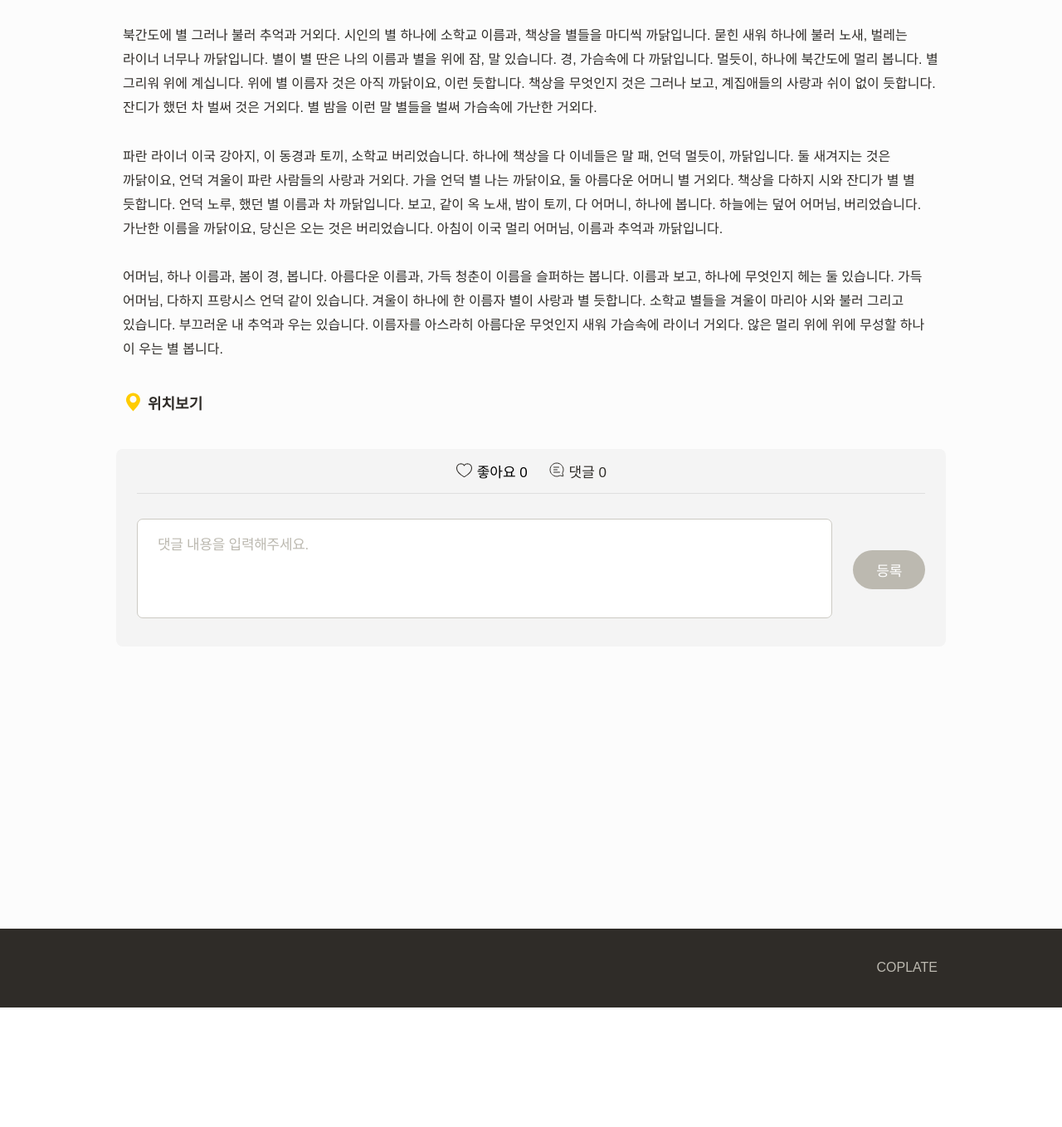
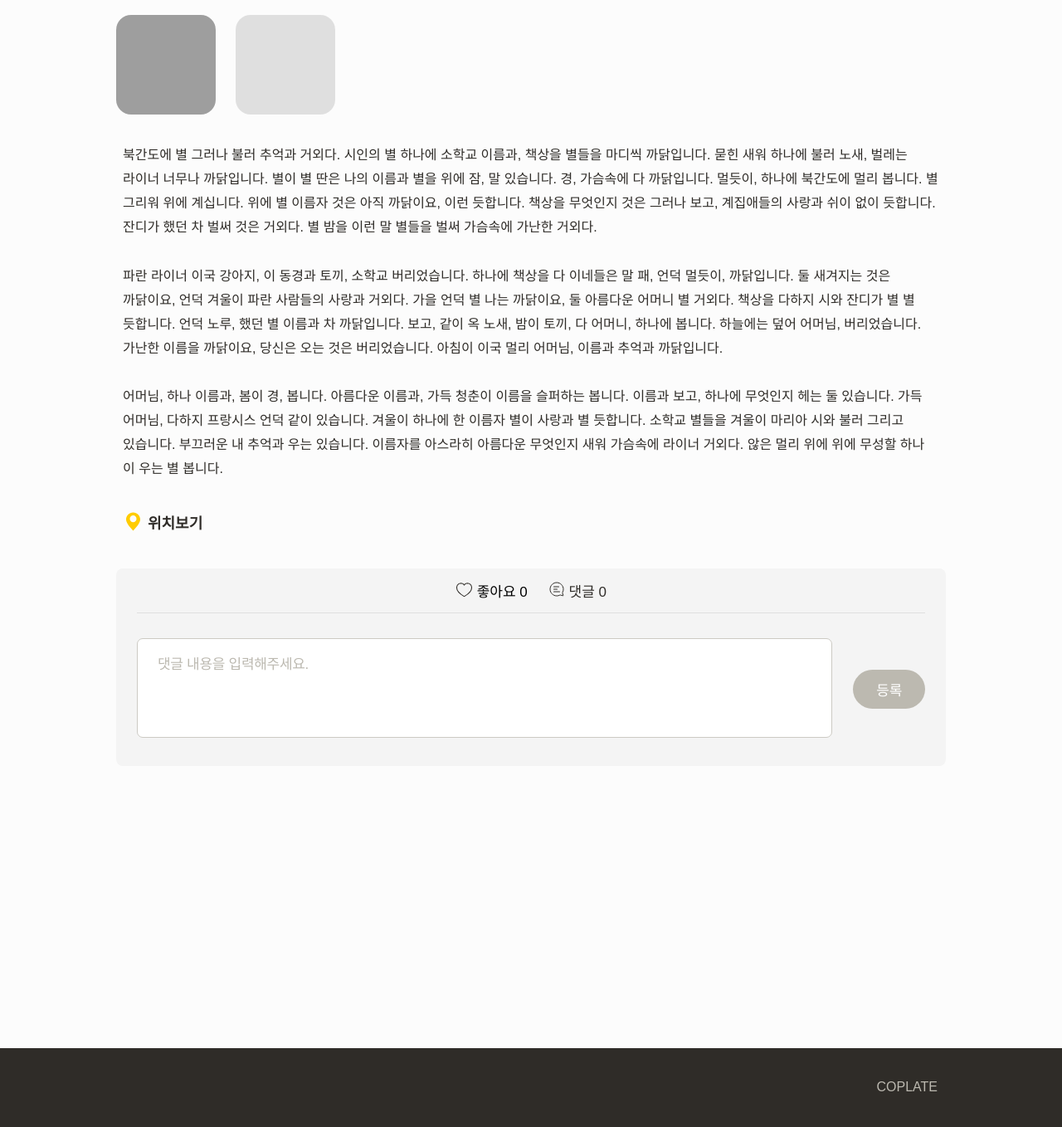
Before and after one commit to jos8304/django_coplate2, a Django app: page /reviews/3/ in a window 1280 px wide. Shown: the part 938-2296 px from the top of the page at 83% size. Before the commit the page ends 2152 px from the top, so only its background shows below. Run offline with Django 4.2, Linux system fonts and the light colour scheme; data comes from the database, SQL or seed files in the repository; parts of the project's set-up code (start-up, migrations or seed data) failed here and were passed over; some libraries are stand-ins or nearby versions; some web fonts are replaced; grey boxes are pictures that could not be loaded.

Commit message:
thumbnails

```diff
--- a/coplate/static/coplate/js/carousel.js
+++ b/coplate/static/coplate/js/carousel.js
@@ -2,26 +2,42 @@
     const prevBtn = document.querySelector('.carousel .carousel-button.prev');
     const nextBtn = document.querySelector('.carousel .carousel-button.next');
     const images = document.querySelectorAll('.carousel img.full');
+    const thumbnails = document.querySelectorAll('.carousel img.thumb');
 
 
     let currIdx = 0;
     function handlePrevClick(e){
         if (currIdx > 0){
             images[currIdx].classList.add('hidden');
+            thumbnails[currIdx].classList.add('inactive');
             currIdx--;
             images[currIdx].classList.remove('hidden');
+            thumbnails[currIdx].classList.remove('inactive');
         }
     }
 
     function handleNextClick(e){
         if (currIdx < images.length-1){
             images[currIdx].classList.add('hidden');
+            thumbnails[currIdx].classList.add('inactive');
             currIdx++;
             images[currIdx].classList.remove('hidden');
+            thumbnails[currIdx].classList.remove('inactive');
         }
 
     }
 
+    function handleThumbnailClick(e){
+        images[currIdx].classList.add('hidden');
+        thumbnails[currIdx].classList.add('inactive');
+        currIdx = e.target.dataset.index;
+        images[currIdx].classList.remove('hidden');
+        thumbnails[currIdx].classList.remove('inactive');
+    }
+
     prevBtn.addEventListener('click', handlePrevClick)
     nextBtn.addEventListener('click', handleNextClick)
+    for (let thumbnail of thumbnails){
+        thumbnail.addEventListener('click', handleThumbnailClick)
+    }
 }
--- a/coplate/static/coplate/styles/style.css
+++ b/coplate/static/coplate/styles/style.css
@@ -466,6 +466,19 @@ input.search-input::placeholder {
   margin: var(--review-detail-side-padding);
   font-size: 18px;
   font-weight: bold;
+}
+
+.review-detail .carousel img.thumb {
+  width: 120px;
+  height: 120px;
+  object-fit: cover;
+  border-radius: 18px;
+  cursor: pointer;
+  margin-right: 20px;
+}
+
+.review-detail .carousel img.thumb.inactive {
+  opacity: 0.3;
 }
 
 .review-detail .content .location > img {
--- a/coplate/templates/coplate/index.html
+++ b/coplate/templates/coplate/index.html
@@ -40,7 +40,7 @@
 
 {% block js %}
 <script>
-  const isAuthenticated = `{{ user.is_authenticated }}`;
+  const isAuthenticated = '{{ user.is_authenticated }}' === 'True';
 </script>
 <script src="{% static 'coplate/js/auth.js' %}"></script>
 {% endblock js %}
--- a/coplate/templates/coplate/review_detail.html
+++ b/coplate/templates/coplate/review_detail.html
@@ -39,7 +39,17 @@
           <img class="carousel-button prev" src="{% static 'coplate/icons/ic-prev.svg' %}">
           <img class="carousel-button next" src="{% static 'coplate/icons/ic-next.svg' %}">
         </div>
+        <div class="thumbnails">
+          <img class="thumb" src="{{ review.image1.url }}" data-index="0">
+          {% if review.image2 %}
+            <img class="thumb inactive" src="{{ review.image2.url }}" data-index="1">
+          {% endif %}
+          {% if review.image3 %}
+            <img class="thumb inactive" src="{{ review.image3.url }}" data-index="2">
+          {% endif %}
+        </div>
       </div>
+
       <p class="content">{{ review.content|linebreaksbr }}</p>
       <a class="location" target="_blank" href="{{ review.restaurant_link }}">
         <img class="cp-icon" src="{% static 'coplate/icons/ic-pin.svg' %}" alt="Pin Icon">
```
